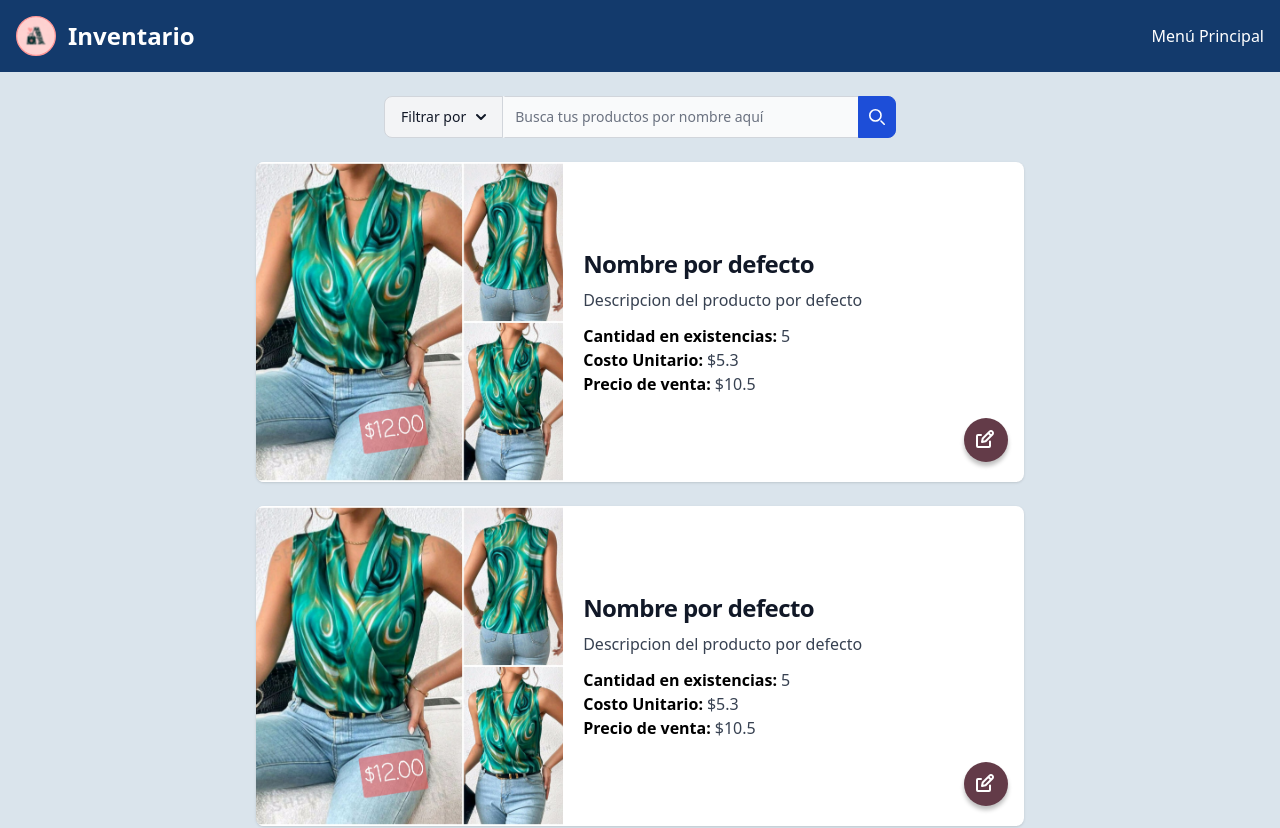
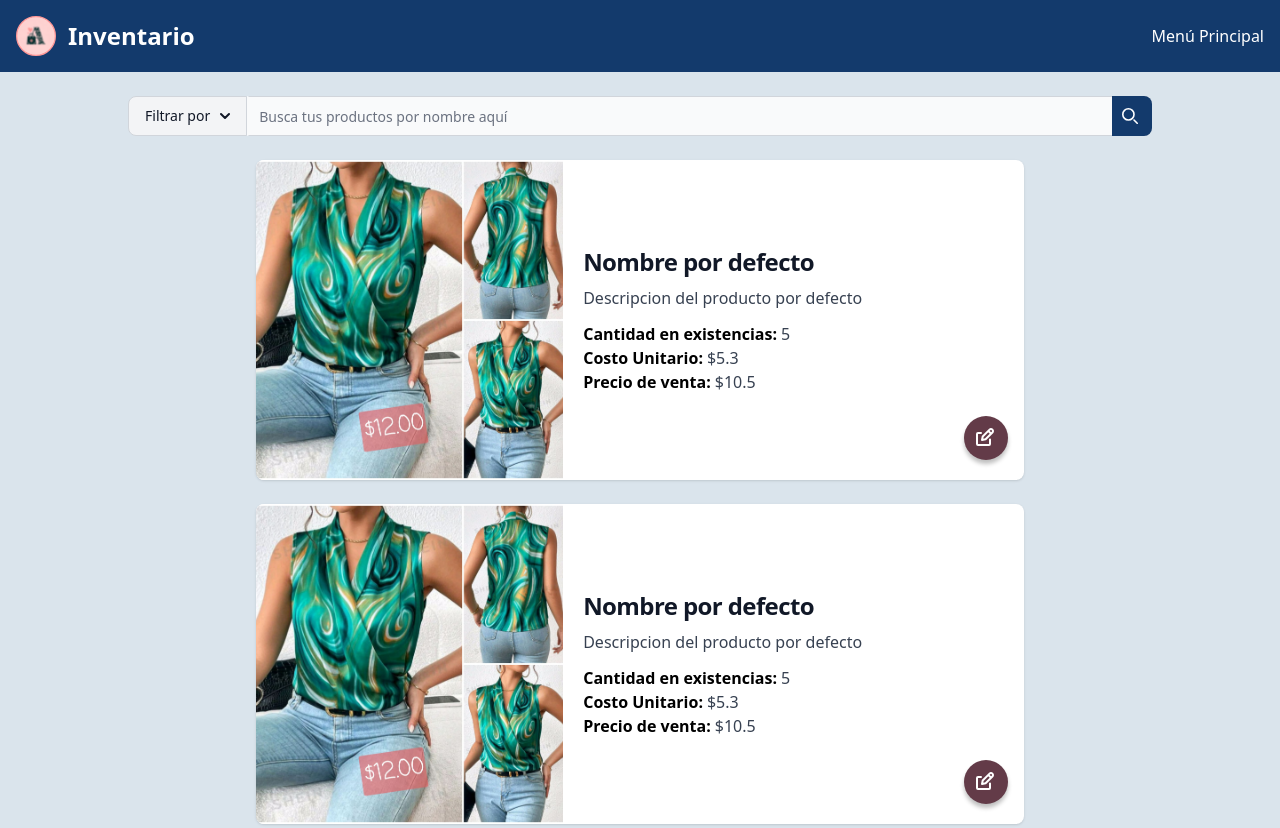
Before and after one commit to Alexandra-Rivera/Aimeli-Invoice-System-Frontend-NoSSR, an Angular app: page /inventario in a window 1280 px wide. Shown: the top 828 px of the page. Built offline with nearby package versions, Linux system fonts and the light colour scheme.

Commit message:
changes: Modificando tamaño de barra de búsqueda en Inventario.component

```diff
--- a/src/app/home/pages/inventario/inventario.component.html
+++ b/src/app/home/pages/inventario/inventario.component.html
@@ -3,13 +3,13 @@
 <br />
 
 <!-- Search bar y filtros -->
-<form class="max-w-lg mx-auto">
-  <div class="flex">
-    <label
+<form class="max-w-5xl mx-auto">
+  <div class="flex lg:h-[5vh]">
+    <!-- <label
       for="search-dropdown"
-      class="mb-2 text-sm font-medium text-gray-900 sr-only dark:text-white"
+      class="mb-2 text-sm font-medium text-gray-900 sr-only dark:text-white border-2 border-red-500"
       >Your Email</label
-    >
+    > -->
     <button
       id="dropdown-button"
       data-dropdown-toggle="dropdown"
@@ -40,7 +40,7 @@
       <div
         id="accordion-color"
         data-accordion="collapse"
-        data-active-classes="bg-blue-100 dark:bg-gray-800 text-blue-600 dark:text-white"
+        data-active-classes="bg-gray-200 text-black-font-color"
       >
         <h2 id="accordion-color-heading-1">
           <button
@@ -78,13 +78,13 @@
             class="p-5 border border-b-0 border-gray-200 dark:border-gray-700 dark:bg-gray-900"
           >
             <ul>
-              <li class="text-gray-700 hover:text-black-font-color">
+              <li class="text-gray-700 hover:text-blue-500 hover:font-bold">
                 <a href="">Ropa</a>
               </li>
-              <li class="text-gray-700 hover:text-black-font-color">
+              <li class="text-gray-700 hover:text-blue-500 hover:font-bold">
                 <a href="">Accesorios</a>
               </li>
-              <li class="text-gray-700 hover:text-black-font-color">
+              <li class="text-gray-700 hover:text-blue-500 hover:font-bold">
                 <a href="">Maquillaje</a>
               </li>
             </ul>
@@ -206,16 +206,17 @@
       <input
         type="search"
         id="search-dropdown"
-        class="block p-2.5 w-full z-20 text-sm text-gray-900 bg-gray-50 rounded-e-lg border-s-gray-50 border-s-2 border border-gray-300"
+        class="block p-2.5 lg:h-[100%] w-full z-20 text-sm text-gray-900 bg-gray-50 rounded-e-lg border-s-gray-50 border-s-2 border border-gray-300"
         placeholder="Busca tus productos por nombre aquí"
         required
       />
       <button
         type="submit"
-        class="absolute top-0 end-0 p-2.5 text-sm font-medium h-full text-white bg-blue-700 rounded-e-lg border border-blue-700 hover:bg-blue-800"
+        id="boton-buscar"
+        class="absolute top-0 w-[5vh] end-0 p-2.5 m-auto text-sm font-medium h-full text-white bg-fondo-secundario hover:bg-[#0D2444] focus:bg-[#355C92] rounded-e-lg"
       >
         <svg
-          class="w-4 h-4"
+          class="w-[80%] h-[80%]"
           aria-hidden="true"
           xmlns="http://www.w3.org/2000/svg"
           fill="none"
```
